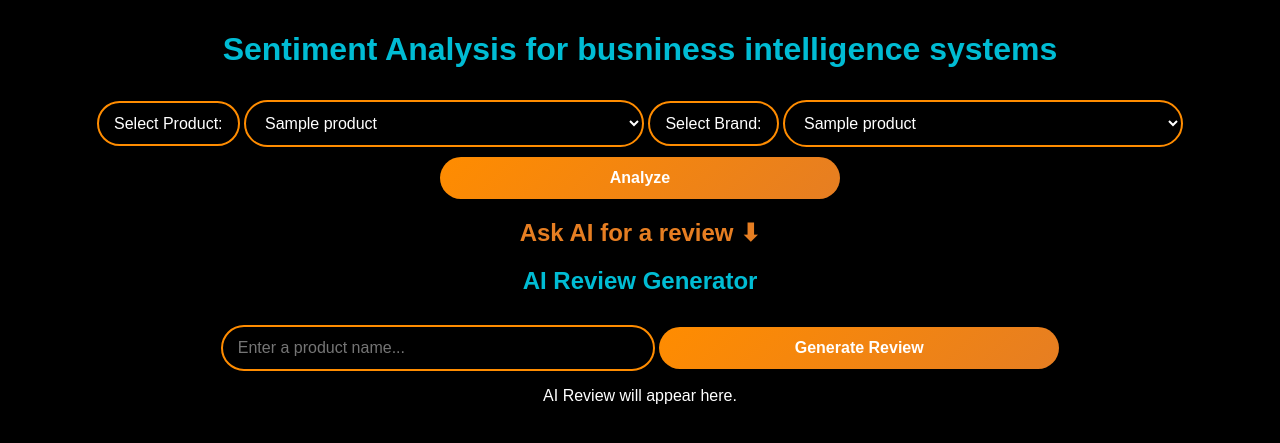
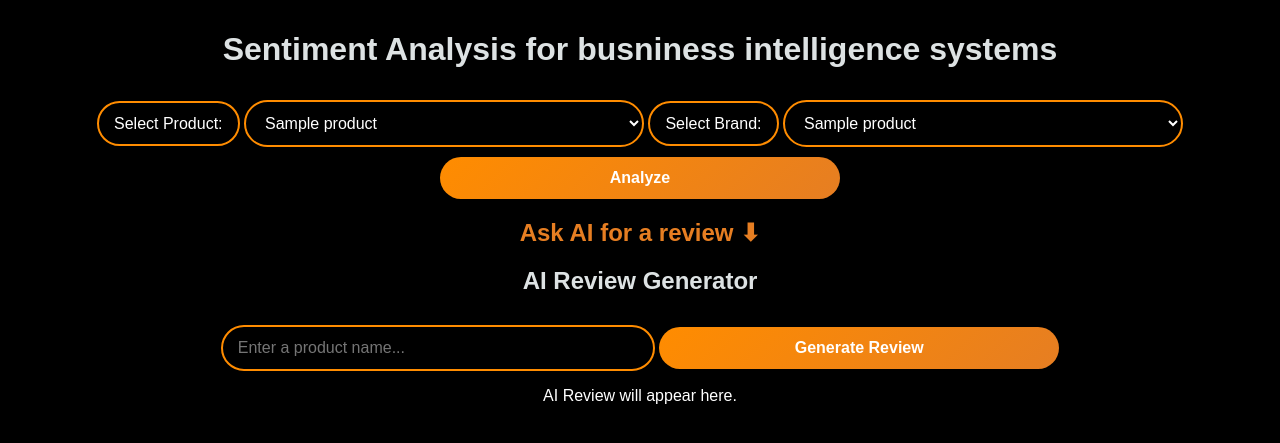
Before and after one commit to Sandeepmarcher/sentiment-analysis-for-business-intelligent-systems, a Flask app: page /dashboard in a window 1280 px wide. Shown: the part 70-513 px from the top of the page. Run offline with Flask 3, Linux system fonts and the light colour scheme; tables that the repository leaves empty hold one stand-in row (values such as "Sample post"); some libraries are stand-ins or nearby versions.

Commit message:
Update styles.css

```diff
--- a/static/styles.css
+++ b/static/styles.css
@@ -8,7 +8,7 @@ body {
 
 h1, h2, h3 {
     text-align: center;
-    color: #00bcd4;
+    color: #dde2e3;
 }
 
 form {
```
